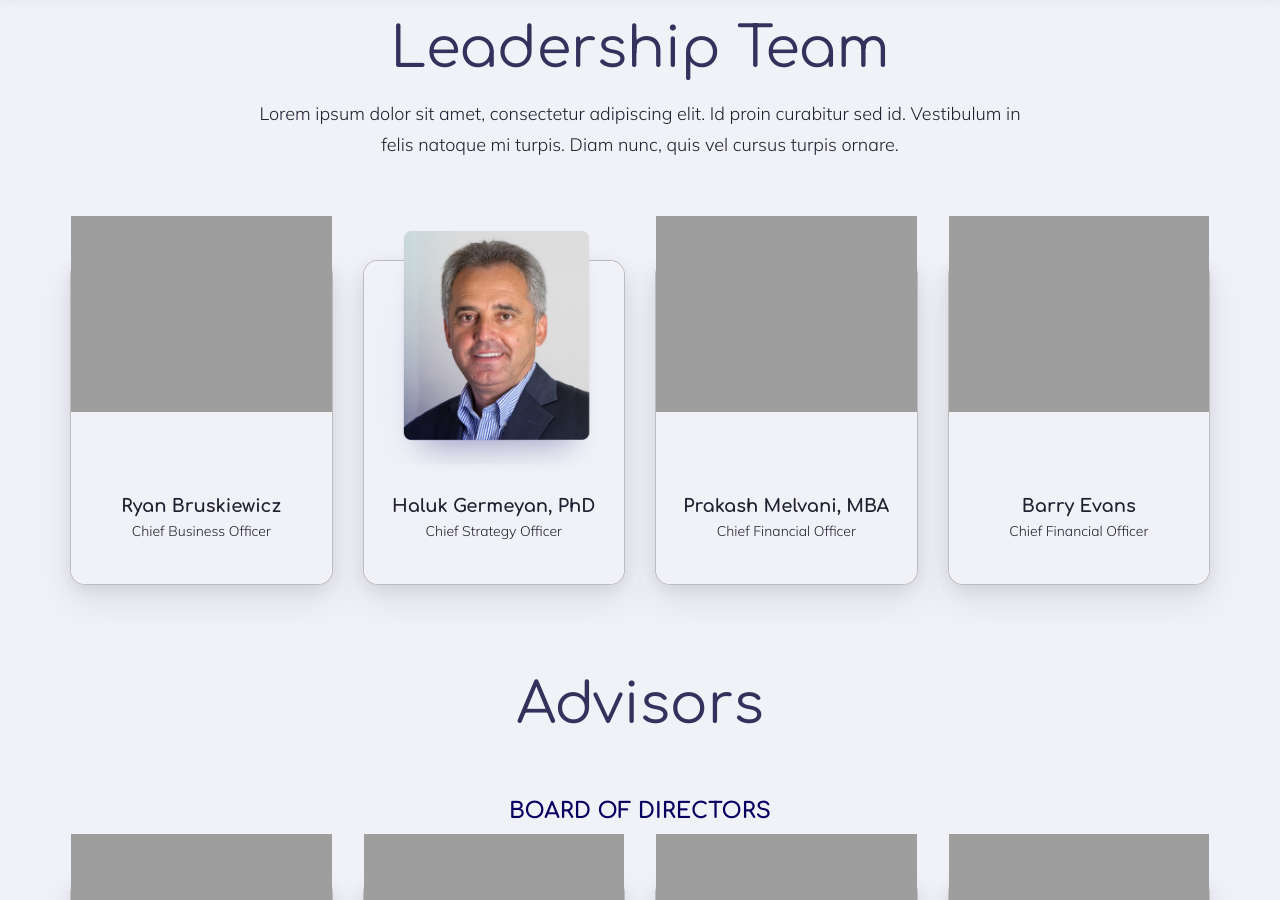
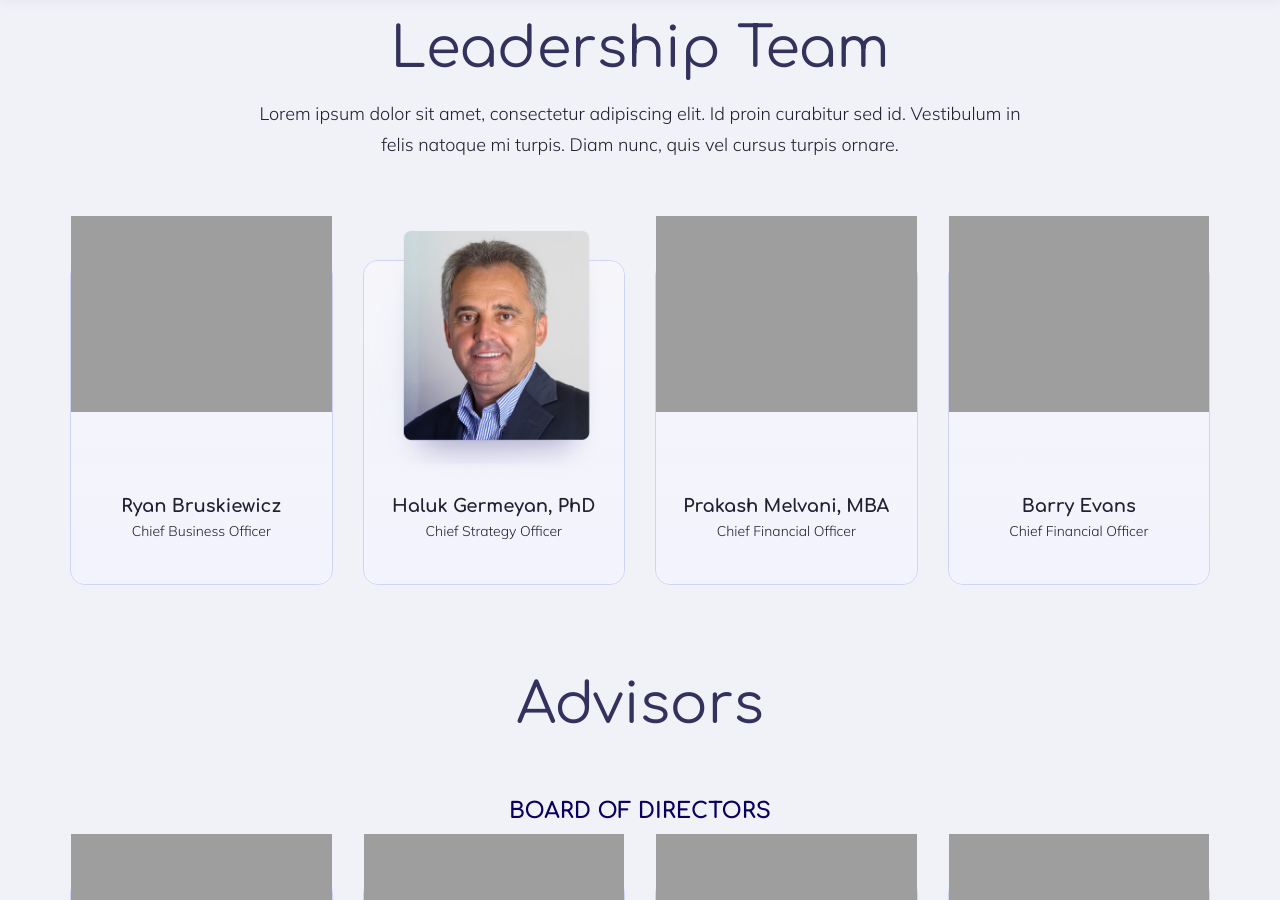
Before and after one commit to chaelpulse/vectgen, a Jekyll site: the page built from _pages/team.md, in a window 1280 px wide and 900 px high, scrolled down 997 px. Built offline with Jekyll 4.4.1, drawn with Linux system fonts in a browser that asks for light colours.

Commit message:
QA Fixes'

```diff
--- a/_includes/team-details.html
+++ b/_includes/team-details.html
@@ -12,7 +12,7 @@
 
         <div class="row team__members">
 
-            <div class="col-lg-3">
+            <div class="col-md-6 col-lg-3">
                 <div class="card">
                     <img src="{{ base.url | prepend: site.url }}/assets/img/ryan.png" alt="">
                     <div class="card-body">
@@ -22,7 +22,7 @@
                 </div>
             </div>
 
-            <div class="col-lg-3">
+            <div class="col-md-6 col-lg-3">
                 <div class="card">
                     <img src="{{ base.url | prepend: site.url }}/assets/img/haluk.png" alt="">
                     <div class="card-body">
@@ -32,7 +32,7 @@
                 </div>
             </div>
 
-            <div class="col-lg-3">
+            <div class="col-md-6 col-lg-3">
                 <div class="card">
                     <img src="{{ base.url | prepend: site.url }}/assets/img/prakash.png" alt="">
                     <div class="card-body">
@@ -42,7 +42,7 @@
                 </div>
             </div>
 
-            <div class="col-lg-3">
+            <div class="col-md-6 col-lg-3">
                 <div class="card">
                     <img src="{{ base.url | prepend: site.url }}/assets/img/barry.png" alt="">
                     <div class="card-body">
@@ -112,7 +112,7 @@
                 <h4 class="advisor-title">SCIENTIFIC ADVISORS</h4>
             </div>
 
-            <div class="col-lg-3">
+            <div class="col-md-6 col-lg-3">
                 <div class="card">
                     <img src="{{ base.url | prepend: site.url }}/assets/img/barbara.png" alt="">
                     <div class="card-body">
@@ -122,7 +122,7 @@
                 </div>
             </div>
 
-            <div class="col-lg-3">
+            <div class="col-md-6 col-lg-3">
                 <div class="card">
                     <img src="{{ base.url | prepend: site.url }}/assets/img/aaron.png" alt="">
                     <div class="card-body">
--- a/assets/styles/custom/_styles.scss
+++ b/assets/styles/custom/_styles.scss
@@ -358,6 +358,12 @@
 
 }
 
+.contactus-1 .desc br {
+    @media(max-width: 992px){
+        display: none;
+    }
+}
+
 .container__contact-icons {
 
     .info {
@@ -469,7 +475,8 @@
         position: relative;
         min-height: 325px;
         border-radius: 15px;
-        border: 1px solid rgba(125,125,125,0.5);
+        border: 1px solid rgba(207, 212, 247, 1);
+        box-shadow: none;
 
         @media(max-width: 992px){
             margin-top: 50px;
@@ -501,7 +508,7 @@
             display: flex;
             align-items: center;
             flex-direction: column;
-            background: #F1F1F8;
+            background: linear-gradient(180deg, rgba(242, 242, 248, 0.7) 0%, rgba(237, 238, 252, 0.7) 100%);
             justify-content: flex-end;
             border-radius: 15px;
 
```
Also changed, not shown: 3 other files.
